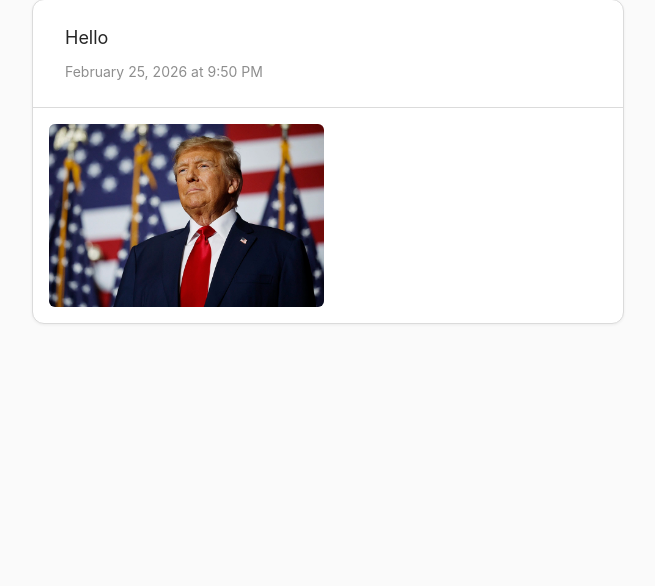
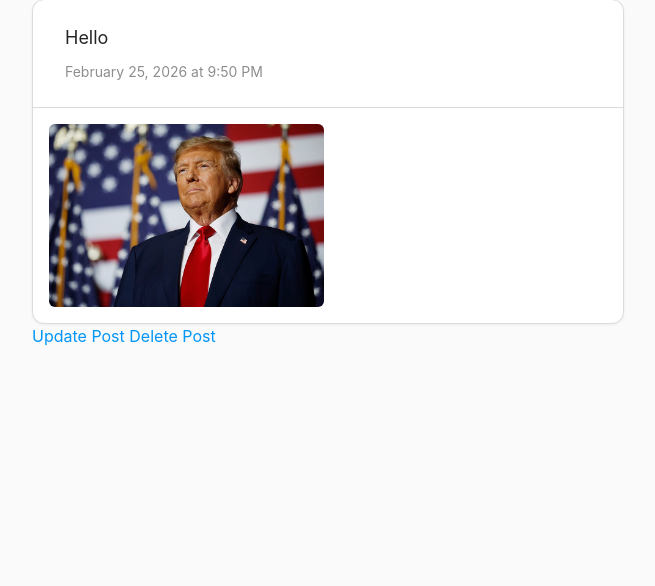
Before and after one commit to MarcoZengg/cs412, a Django app: page /mini_insta/post/12/ in a window 1280 px wide. Shown: the part 99-685 px from the top of the page, without its empty margins (312-967 px from the left). Run offline with Django 5.2, Linux system fonts and the light colour scheme; data comes from the database, SQL or seed files in the repository; both versions use the stored data as it was after the commit.

Commit message:
finihsed Task 3 and 4

```diff
--- a/mini_insta/models.py
+++ b/mini_insta/models.py
@@ -5,6 +5,7 @@
 #              for use in views and templates.
 
 from django.db import models
+from django.urls import reverse
 
 
 # -----------------------------------------------------------------------------
@@ -32,6 +33,10 @@ class Profile(models.Model):
         """Return all Posts for this Profile, ordered by timestamp (newest first)."""
         # Filter posts by this profile and order so newest appears first:
         return Post.objects.filter(profile=self).order_by('-timestamp')
+
+    def get_absolute_url(self):
+        """Return the URL for this profile (used by UpdateView redirect after save)."""
+        return reverse('show_profile', kwargs={'pk': self.pk})
 
 
 # -----------------------------------------------------------------------------
--- a/mini_insta/templates/mini_insta/show_post.html
+++ b/mini_insta/templates/mini_insta/show_post.html
@@ -25,5 +25,7 @@
             {% endwith %}
         </div>
     </article>
+    <a href="{% url 'update_post' post.pk %}">Update Post</a>
+    <a href="{% url 'delete_post' post.pk %}">Delete Post</a>
 </main>
 {% endblock %}
--- a/mini_insta/templates/mini_insta/show_profile.html
+++ b/mini_insta/templates/mini_insta/show_profile.html
@@ -13,6 +13,9 @@
             {% else %}
             <div class="avatar-placeholder">{{ profile.display_name|slice:":1" }}</div>
             {% endif %}
+        </div>
+        <div>
+            <a href="{% url 'update_profile' profile.pk %}" class="btn btn-primary">Update Profile</a>
         </div>
         <div class="profile-info">
             <h1 class="profile-name">{{ profile.display_name }}</h1>
--- a/mini_insta/urls.py
+++ b/mini_insta/urls.py
@@ -11,6 +11,9 @@ from .views import (
     ProfileDetailView,
     PostDetailView,
     CreatePostView,
+    UpdateProfileView,
+    DeletePostView,
+    UpdatePostView,
 )
 
 # URL patterns: map path to view and optional name for reverse().
@@ -19,6 +22,11 @@ urlpatterns = [
     path('profile/<int:pk>/', ProfileDetailView.as_view(), name='show_profile'),
     path('post/<int:pk>/', PostDetailView.as_view(), name='show_post'),
     path('profile/<int:pk>/create_post', CreatePostView.as_view(), name='create_post'),
+    path('profile/<int:pk>/update', UpdateProfileView.as_view(), name='update_profile'),
+    path('post/<int:pk>/delete', DeletePostView.as_view(), name='delete_post'),
+    path('post/<int:pk>/update', UpdatePostView.as_view(), name='update_post'),
+
+
 ]
 # Serve static files (e.g. CSS) in development.
 urlpatterns += static(settings.STATIC_URL, document_root=settings.STATIC_ROOT)
--- a/mini_insta/views.py
+++ b/mini_insta/views.py
@@ -4,8 +4,8 @@
 #              profile, show one post, and create a new post (with form).
 
 from .models import Profile, Post, Photo
-from django.views.generic import ListView, DetailView, CreateView
-from .forms import CreatePostForm
+from django.views.generic import ListView, DetailView, CreateView, UpdateView, DeleteView
+from .forms import CreatePostForm, UpdateProfileForm, UpdatePostForm
 from django.urls import reverse
 
 
@@ -83,3 +83,42 @@ class CreatePostView(CreateView):
     def get_success_url(self):
         """Redirect to the new Post's detail page after successful creation."""
         return reverse('show_post', kwargs={'pk': self.object.pk})
+
+
+class UpdateProfileView(UpdateView):
+    """Update an existing Profile; redirect uses Profile.get_absolute_url."""
+
+    model = Profile
+    form_class = UpdateProfileForm
+    template_name = "mini_insta/update_profile_form.html"
+    context_object_name = 'profile'
+
+class DeletePostView(DeleteView):
+    """Delete a Post; redirect to the post's profile page after delete."""
+
+    model = Post
+    template_name = "mini_insta/delete_post_form.html"
+    context_object_name = 'post'
+
+    def get_context_data(self, **kwargs):
+        """Provide post (Post to delete) and profile (owner) for the template."""
+        context = super().get_context_data(**kwargs)
+        context['profile'] = self.object.profile
+        return context
+
+    def get_success_url(self):
+        """Redirect to the profile page of the post we just deleted."""
+        return reverse('show_profile', kwargs={'pk': self.object.profile.pk})
+
+
+class UpdatePostView(UpdateView):
+    """Update a Post (caption); redirect to that post's detail page after save."""
+
+    model = Post
+    form_class = UpdatePostForm
+    template_name = "mini_insta/update_post_form.html"
+    context_object_name = 'post'
+
+    def get_success_url(self):
+        """Redirect to the show_post page for this post."""
+        return reverse('show_post', kwargs={'pk': self.object.pk})
```
Also changed, not shown: mini_insta/forms.py (+15 -1 lines), mini_insta/templates/mini_insta/delete_post_form.html (added, +19 -0 lines), mini_insta/templates/mini_insta/update_post_form.html (added, +26 -0 lines), mini_insta/templates/mini_insta/update_profile_form.html (added, +26 -0 lines), db.sqlite3.
